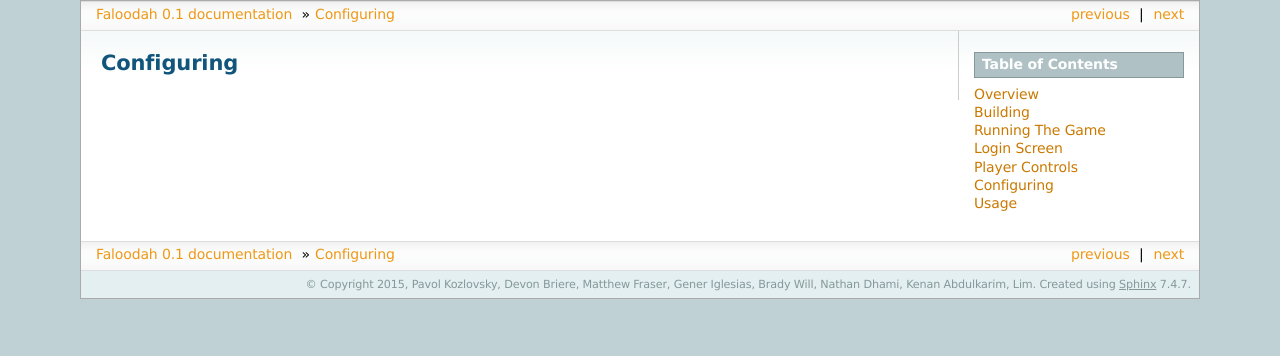
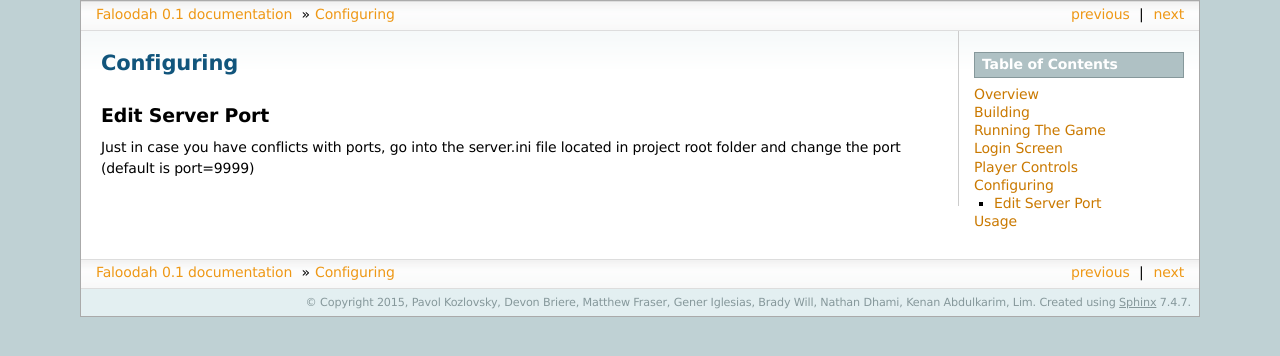
Before and after one commit to nathandhami/Text-Adventure, a Sphinx documentation site: the page built from docs/configuring.rst, in a window 1280 px wide. Shown: the top 356 px of the page. Built offline with Sphinx 7.4.7, drawn with Linux system fonts in a browser that asks for light colours; formulas are drawn with MathJax 3.

Commit message:
added documentation for server ini file

```diff
--- a/docs/configuring.rst
+++ b/docs/configuring.rst
@@ -1,3 +1,9 @@
-=========
+============
 Configuring
-=========
+============
+
+Edit Server Port
+===================
+
+Just in case you have conflicts with ports, go into the server.ini file located in project root folder and
+change the port (default is port=9999)
--- a/docs/login.rst
+++ b/docs/login.rst
@@ -4,3 +4,9 @@ Login Screen
 
 How to login
 ==============================================
+
+* Two accounts available to login.
+
+1. Username: testUser1, password: test1
+
+2. Username: testUser2, password: test2
```
